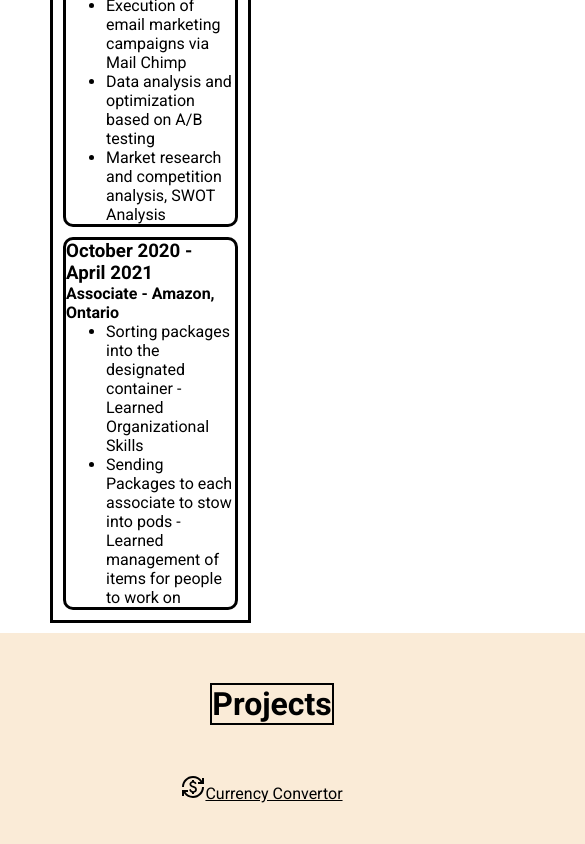
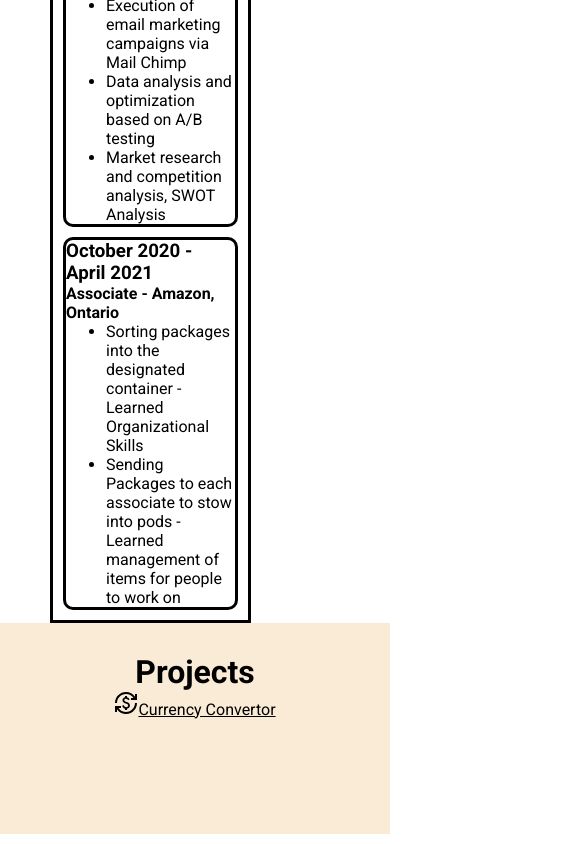
Before and after one commit to mohamedmarie/my-portfolio, a React (Create React App) app: page / in a window 390 px wide. Shown: the part 4370-5214 px from the top of the page, 585 px wide, since content can reach past the window. Built offline with nearby package versions, Linux system fonts and the light colour scheme.

Commit message:
added changes to media screen

```diff
--- a/src/components/GithubProjects/project.css
+++ b/src/components/GithubProjects/project.css
@@ -12,37 +12,17 @@
     align-content: center;
     justify-content: center;
 }
+.project-title{
+    margin-top: 30px;
+}
 
 .projectone-link{
     text-decoration: underline;
     color: inherit;
 }
-@media(max-width: 900px){
-    .project{
-        width: 100%;
-        display: flex;
-        align-items: center;
-        justify-content: center;
-        flex-direction: column;
-        margin-top: 10px;
 
-    }
-    .project-wrap{
-        margin-right: 300px;
-        margin-top: 10px;
-    }
-    .projectone-wrap{
-        margin-right: 360px;
-        display: flex;
-        align-items: center;
-        justify-content: space-evenly;
-    }
-    .projectone{
-        margin-left: 40px;
-    }
-}
 
-@media(max-width: 500px){
+@media(max-width: 360px){
     .project{
         width: 100vh;
         display: flex;
```
